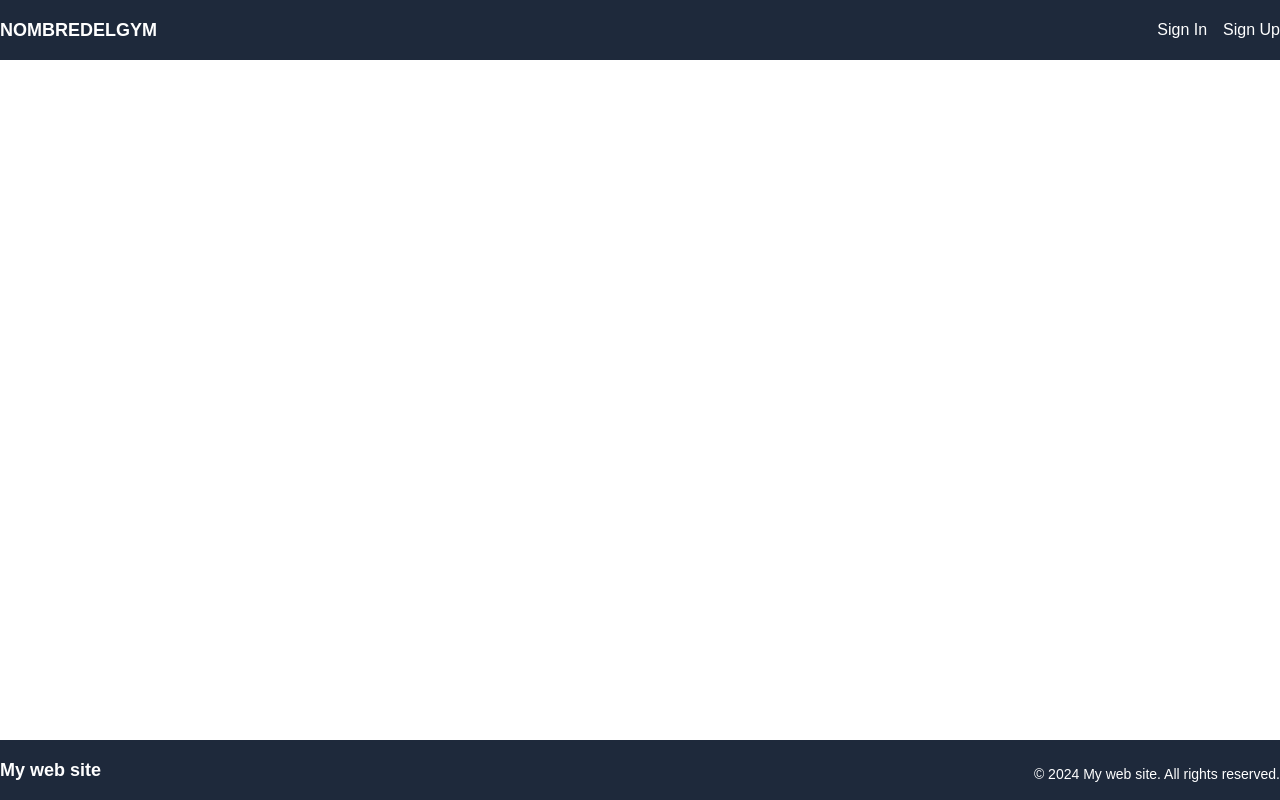
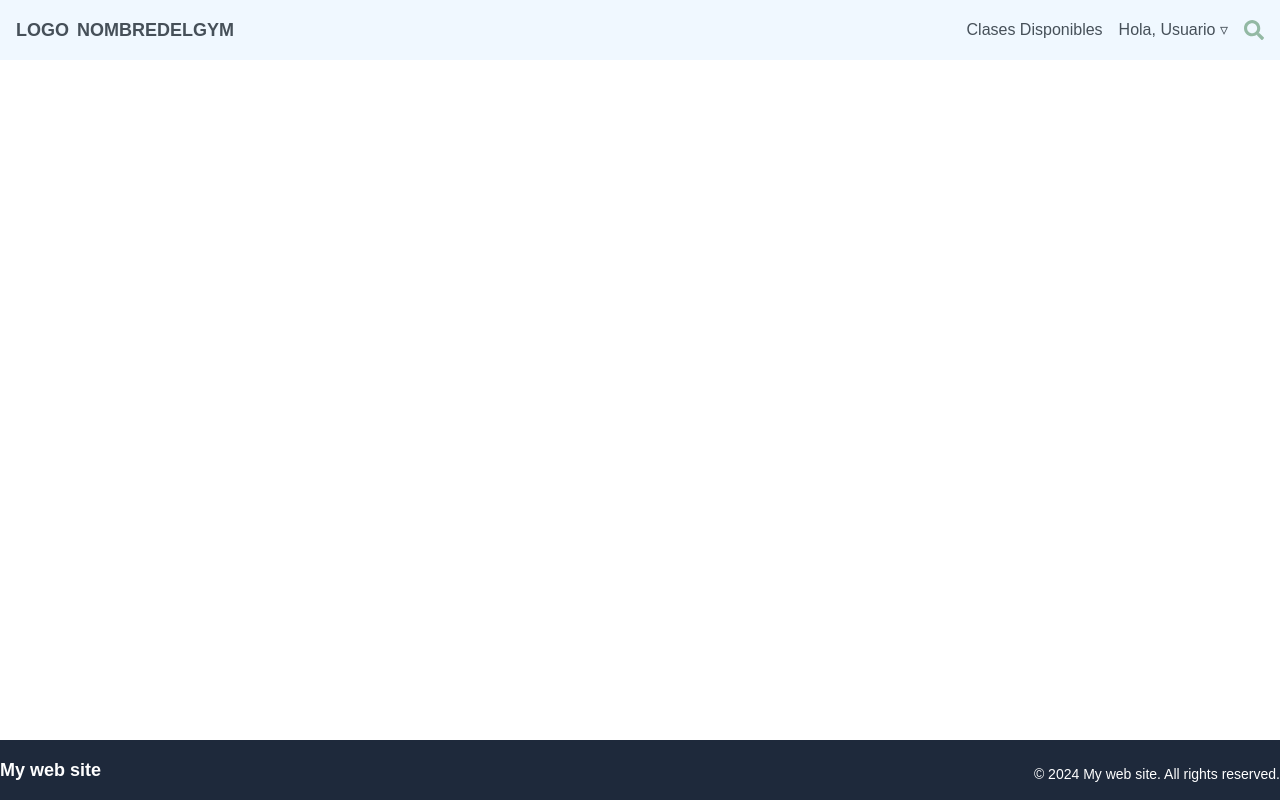
Before and after one commit to DiaczukMatias/PF-WEBGYM, a Next.js app in the folder front/: page / in a window 1280 px wide. Built offline with nearby package versions, Linux system fonts and the light colour scheme.

Commit message:
se agregan estilos  y funcionalidades a navbar, hardcodeado las vistas de usuario logeado, se crea barra de busqueda  sin funcionalidad por ahora

```diff
--- a/front/src/components/Navbar/Navbar.tsx
+++ b/front/src/components/Navbar/Navbar.tsx
@@ -1,25 +1,88 @@
 "use client";
+import { useState } from "react";
 import Link from "next/link";
+import { FaSearch } from "react-icons/fa";
 
 const Navbar = () => {
+  const [isSearchOpen, setIsSearchOpen] = useState(false);
+  //Cambiar manual el estado para ver navbar con usuario logeado
+  const [isLogged, setIsLogged] = useState(true);
+ //
+
+  const [isMenuOpen, setIsMenuOpen] = useState(false);
+  const userName = "Usuario";
+
   return (
-    <nav className="bg-slate-800 text-white-200 py-4 ">
-      <div className="container mx-auto flex flex-wrap items-center justify-between">
+    <nav className="bg-primary text-secondary py-4">
+      <div className="container mx-auto flex flex-wrap items-center justify-between px-4">
         <Link href="/">
           <div className="flex items-center space-x-2 text-lg font-bold">
-            <span className="flex items-center text-white">NOMBREDELGYM</span>
+            <span>LOGO</span>
+            <span className="text-secondary">NOMBREDELGYM</span>
           </div>
         </Link>
 
         <div className="flex items-center space-x-4">
-          <>
-            <a href="/login" className="hover:text-gray-400 text-white">
-              Sign In
-            </a>
-            <a href="/register" className="hover:text-gray-400 text-white">
-              Sign Up
-            </a>
-          </>
+          {!isLogged ? (
+            <>
+              <Link href="/login" className="hover:text-secondary2 text-secondary">
+                Login
+              </Link>
+              <Link href="/register" className="hover:text-secondary2 text-secondary">
+                Register
+              </Link>
+              <Link href="/contact" className="hover:text-secondary2 text-secondary">
+                Contact
+              </Link>
+            </>
+          ) : (
+            <>
+              <Link href="/activities" className="hover:text-secondary2 text-secondary">
+                Clases Disponibles
+              </Link>
+              <div className="relative">
+                <button
+                  onClick={() => setIsMenuOpen(!isMenuOpen)}
+                  className="hover:text-secondary2 text-secondary"
+                >
+                  Hola, {userName} {isMenuOpen ? '▵' : '▿'}
+                </button>
+                {isMenuOpen && (
+                  <div className="absolute right-0 bg-white text-black shadow-lg mt-2 rounded-md">
+                    <Link href="/profile" className="block px-4 py-2 hover:bg-gray-200">Perfil</Link>
+                    <Link href="/agenda" className="block px-4 py-2 hover:bg-gray-200">Mi Agenda</Link>
+                    <Link href="/subscription" className="block px-4 py-2 hover:bg-gray-200">Mi Suscripción</Link>
+                    <button
+                      onClick={() => {
+                        setIsLogged(false); // Aquí podrías manejar el cierre de sesión
+                        setIsMenuOpen(false);
+                      }}
+                      className="block w-full text-left px-4 py-2 hover:bg-gray-200"
+                    >
+                      Cerrar Sesión
+                    </button>
+                  </div>
+                )}
+              </div>
+            </>
+          )}
+
+          {/* Search Icon and Input */}
+          <div className="flex items-center space-x-2">
+            {isSearchOpen && (
+              <input
+                type="text"
+                placeholder="Search..."
+                className="px-3 py-2 bg-primary text-secondary border border-accent rounded-md focus:outline-none focus:border-accent2 transition-all duration-200 w-48"
+              />
+            )}
+            <button
+              onClick={() => setIsSearchOpen(!isSearchOpen)}
+              className="text-accent2 hover:text-secondary2"
+            >
+              <FaSearch size={20} />
+            </button>
+          </div>
         </div>
       </div>
     </nav>
```
